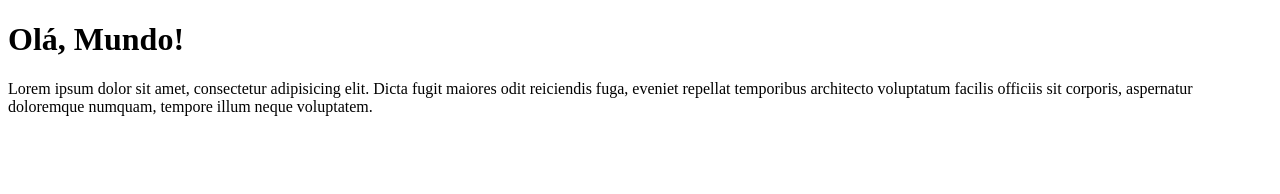
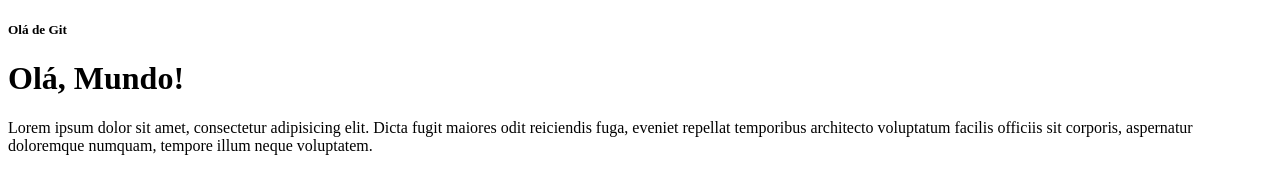
Before and after one commit to LeticiaMaced/WebDevIOS, a plain HTML site: page HTML/aula1/index.html in a window 1280 px wide. Drawn offline with Linux system fonts and the light colour scheme.

Commit message:
inseri um h5 no index da aula 01

```diff
--- a/HTML/aula1/index.html
+++ b/HTML/aula1/index.html
@@ -12,7 +12,7 @@
 </head>
 <body>
     <!-- Lorem - serve para trabalhar textos -  coloca a quantidade minima tambem "lorem4"  -->
-
+    <h5>Olá de Git</h5>
     <h1> Olá, Mundo!</h1>
     <p>Lorem ipsum dolor sit amet, consectetur adipisicing elit. Dicta fugit maiores odit reiciendis fuga, eveniet repellat temporibus architecto voluptatum facilis officiis sit corporis, aspernatur doloremque numquam, tempore illum neque voluptatem.</p>
 
```
